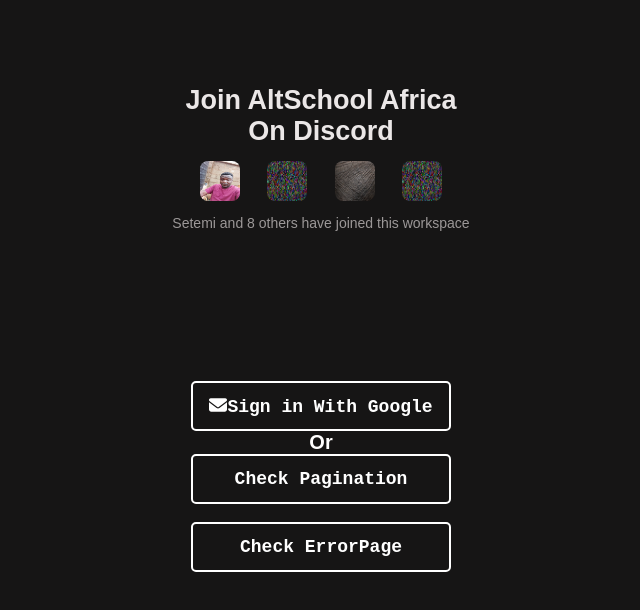
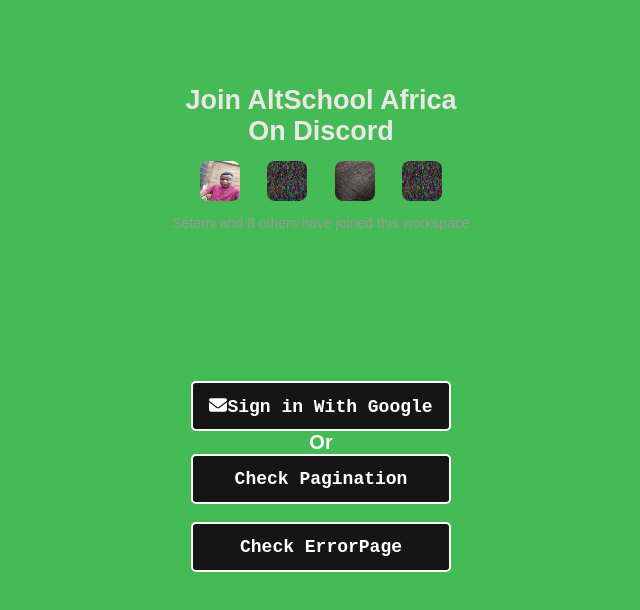
Before and after one commit to Samagent97/No5-Alt-school-exams, a React (Create React App) app: page / in a window 1280 px wide. Shown: the top 610 px of the page, without its empty margins (319-959 px from the left). Built offline with nearby package versions, Linux system fonts and the light colour scheme.

Commit message:
added new changes

```diff
--- a/src/styles/Card.css
+++ b/src/styles/Card.css
@@ -11,13 +11,13 @@
     }
     .link-home{
       text-decoration: none;
-      color: black;
+      color: brown;
       font-size: 22px;
       font-variant: small-caps;
     }
     .card-container {
       font-family: "Raleway", sans-serif;
-      background-color: black;
+      background-color: brown;
       border: 1px solid #7f7f7f7f;
       width: 300px;
       height: 380px;
@@ -44,7 +44,7 @@
     .title{
       font-family: "Raleway", sans-serif;
       font-size: 15px;
-      color: black;
+      color: brown;
       margin-top: 5px;
     }
     .text p {
--- a/src/styles/Mobile.css
+++ b/src/styles/Mobile.css
@@ -8,7 +8,7 @@
     display: grid;
     justify-content: center;
     font-family: "Raleway", sans-serif;
-    background-color: rgb(22, 21, 21);
+    background-color: rgba(29, 173, 48, 0.822);
     width: 100%;
     height: 100vh;
   }
```
Also changed, not shown: src/Asset/me .png (added), src/Asset/setemi .jpg (added).
